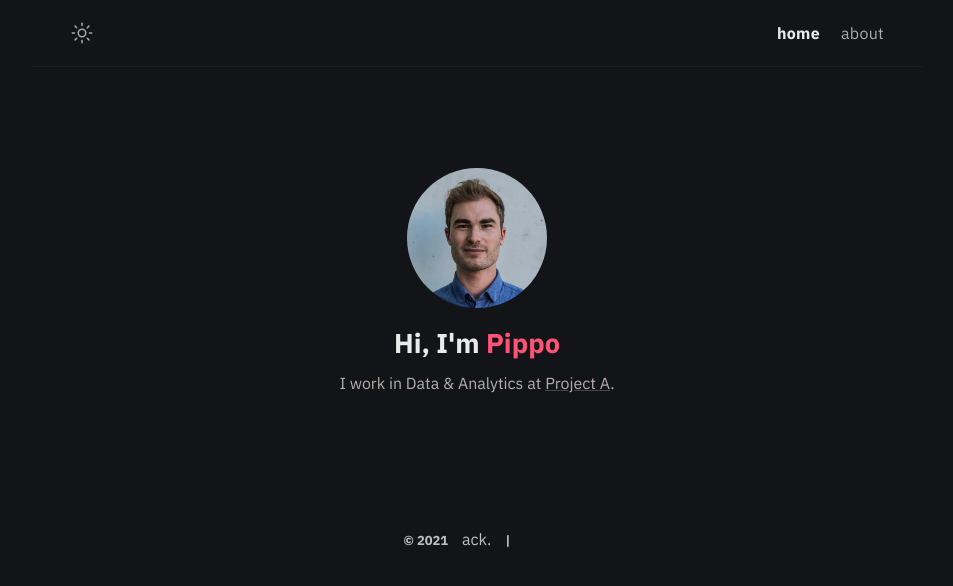
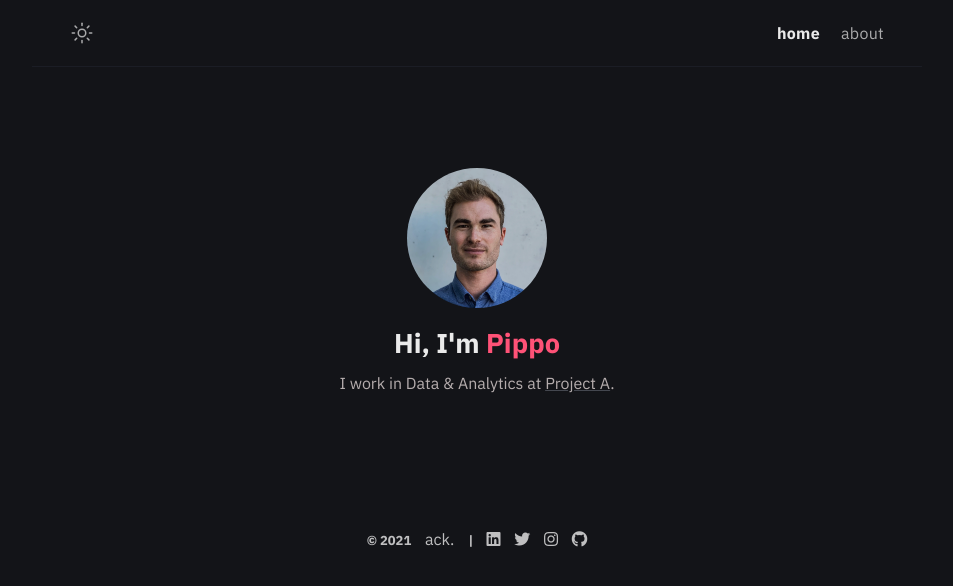
Before and after one commit to pippowie/pippowie.github.io, a Jekyll site: the page built from index.md, in a window 1280 px wide. Shown: the top 586 px of the page, without its empty margins (163-1116 px from the left). Built offline with Jekyll 4.4.1, drawn with Linux system fonts in a browser that asks for light colours.

Commit message:
header.html: changed

```diff
--- a/_includes/header.html
+++ b/_includes/header.html
@@ -164,5 +164,6 @@
 
   <link rel="preconnect" href="https://fonts.gstatic.com">
   <link rel="stylesheet" href="https://fonts.googleapis.com/css2?family=IBM+Plex+Sans:ital,wght@0,400;0,700;1,400&display=swap">
-
+  <link rel="stylesheet" href="https://use.fontawesome.com/releases/v5.15.3/css/brands.css" integrity="sha384-V5Z1KgRRJyY878qCx7+zUeTDm0FgjoYrbmSortFqRPGz+Ue6XDe4uIiMqB3tB/wd" crossorigin="anonymous">
+<link rel="stylesheet" href="https://use.fontawesome.com/releases/v5.15.3/css/fontawesome.css" integrity="sha384-wESLQ85D6gbsF459vf1CiZ2+rr+CsxRY0RpiF1tLlQpDnAgg6rwdsUF1+Ics2bni" crossorigin="anonymous">
 </head>
```
